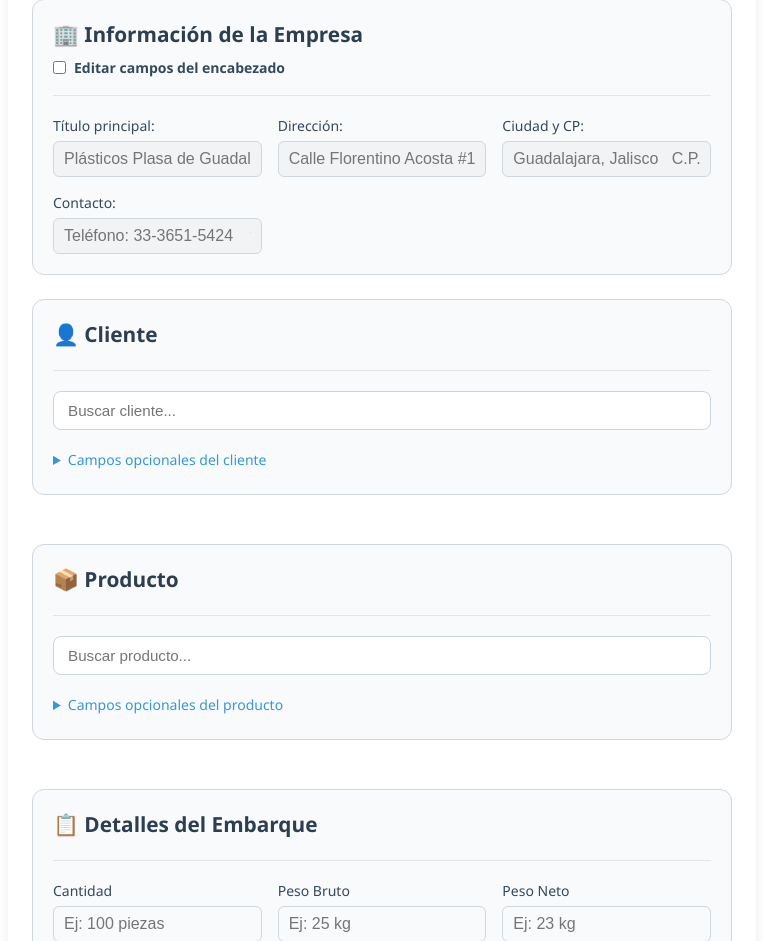
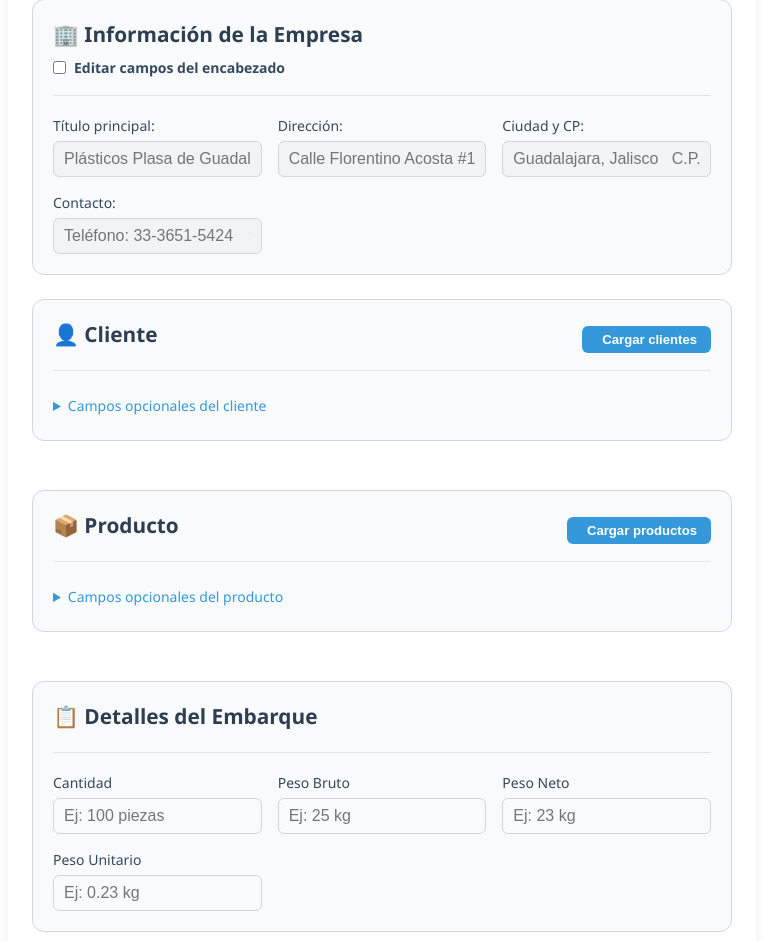
Before and after one commit to luisrlppg/produccion, a Flask app: page /etiquetas/ in a window 1280 px wide. Shown: the part 322-1263 px from the top of the page, without its empty margins (258-1021 px from the left). Run offline with Flask 3, Linux system fonts and the light colour scheme; the visitor is signed in with stand-in values (Sample User, id 1).

Commit message:
mejorando busqueda de clientes etiqueta

```diff
--- a/blueprints/labels/routes.py
+++ b/blueprints/labels/routes.py
@@ -28,6 +28,13 @@ odoo = OdooClient(
     username = os.getenv('ODOO_USERNAME', 'admin'),
     password = os.getenv('ODOO_PASSWORD', 'odooppg'),
 )
+
+# Pre-autenticar al cargar el módulo para evitar timeout en la primera request
+try:
+    _ = odoo._uid
+    logger.info('[Labels] Conexión Odoo establecida')
+except Exception as e:
+    logger.warning(f'[Labels] No se pudo pre-autenticar con Odoo: {e}')
 
 # ── Dimensiones etiqueta ───────────────────────────────────────────────────────
 ANCHO_PT = 200 * mm
@@ -237,8 +244,9 @@ def label():
 @reports_login_required
 def search_clientes():
     q = request.args.get('q', '').strip()
-    if len(q) < 2:
-        return jsonify([])
+    # Sin query → devuelve todos (hasta 200) para la lista inicial
+    if not q:
+        return jsonify(odoo.search_partners('', limit=200))
     return jsonify(odoo.search_partners(q))
 
 
@@ -246,6 +254,6 @@ def search_clientes():
 @reports_login_required
 def search_productos():
     q = request.args.get('q', '').strip()
-    if len(q) < 2:
-        return jsonify([])
+    if not q:
+        return jsonify(odoo.search_products('', limit=200))
     return jsonify(odoo.search_products(q))
--- a/templates/labels/label.html
+++ b/templates/labels/label.html
@@ -21,22 +21,22 @@
       </div>
       <div class="input-grid">
         <div class="input-group">
-          <label for="header_text">Título principal:</label>
+          <label>Título principal:</label>
           <input type="text" id="header_text" name="header_text"
                  placeholder="Plásticos Plasa de Guadalajara S.A. de C.V." disabled>
         </div>
         <div class="input-group">
-          <label for="empresa_direccion">Dirección:</label>
+          <label>Dirección:</label>
           <input type="text" id="empresa_direccion" name="empresa_direccion"
                  placeholder="Calle Florentino Acosta #1090" disabled>
         </div>
         <div class="input-group">
-          <label for="empresa_ciudad">Ciudad y CP:</label>
+          <label>Ciudad y CP:</label>
           <input type="text" id="empresa_ciudad" name="empresa_ciudad"
                  placeholder="Guadalajara, Jalisco   C.P.44329" disabled>
         </div>
         <div class="input-group">
-          <label for="empresa_contacto">Contacto:</label>
+          <label>Contacto:</label>
           <input type="text" id="empresa_contacto" name="empresa_contacto"
                  placeholder="Teléfono: 33-3651-5424    www.plasticosplasa.com" disabled>
         </div>
@@ -45,18 +45,30 @@
 
     <div class="form-sections">
 
-      <!-- Cliente -->
+      <!-- ── Cliente ─────────────────────────────────────────────────────── -->
       <div class="form-card">
-        <div class="card-header"><h3>👤 Cliente</h3></div>
-        <div class="search-container">
-          <input type="text" id="cliente_search" placeholder="Buscar cliente..."
-                 autocomplete="off" class="search-input" required>
-          <select name="cliente" id="cliente" required style="display:none;">
-            <option value="">-- Seleccionar Cliente --</option>
-          </select>
-          <div id="cliente_results" class="search-results"></div>
-          <div id="cliente_selected" class="selected-item" style="display:none;"></div>
+        <div class="card-header" style="display:flex; align-items:center; justify-content:space-between; flex-wrap:wrap; gap:8px;">
+          <h3>👤 Cliente</h3>
+          <button type="button" class="load-btn" id="loadClientesBtn"
+                  onclick="loadList('clientes')">
+            <i class="fas fa-download"></i> Cargar clientes
+          </button>
         </div>
+
+        <!-- Seleccionado -->
+        <div id="cliente_selected" class="selected-item" style="display:none; margin-bottom:10px;"></div>
+        <input type="hidden" name="cliente" id="cliente" required>
+
+        <!-- Buscador + lista (ocultos hasta cargar) -->
+        <div id="clientes_panel" style="display:none;">
+          <input type="text" id="cliente_search" class="search-input"
+                 placeholder="Filtrar clientes…" oninput="filterList('clientes')">
+          <div id="clientes_list" class="scroll-list"></div>
+        </div>
+        <div id="clientes_loading" class="list-loading" style="display:none;">
+          <i class="fas fa-spinner fa-spin"></i> Cargando…
+        </div>
+
         <div class="optional-fields" style="margin-top:15px;">
           <details>
             <summary>Campos opcionales del cliente</summary>
@@ -82,18 +94,30 @@
         </div>
       </div>
 
-      <!-- Producto -->
+      <!-- ── Producto ─────────────────────────────────────────────────────── -->
       <div class="form-card">
-        <div class="card-header"><h3>📦 Producto</h3></div>
-        <div class="search-container">
-          <input type="text" id="producto_search" placeholder="Buscar producto..."
-                 autocomplete="off" class="search-input" required>
-          <select name="producto" id="producto" required style="display:none;">
-            <option value="">-- Seleccionar Producto --</option>
-          </select>
-          <div id="producto_results" class="search-results"></div>
-          <div id="producto_selected" class="selected-item" style="display:none;"></div>
+        <div class="card-header" style="display:flex; align-items:center; justify-content:space-between; flex-wrap:wrap; gap:8px;">
+          <h3>📦 Producto</h3>
+          <button type="button" class="load-btn" id="loadProductosBtn"
+                  onclick="loadList('productos')">
+            <i class="fas fa-download"></i> Cargar productos
+          </button>
         </div>
+
+        <!-- Seleccionado -->
+        <div id="producto_selected" class="selected-item" style="display:none; margin-bottom:10px;"></div>
+        <input type="hidden" name="producto" id="producto" required>
+
+        <!-- Buscador + lista -->
+        <div id="productos_panel" style="display:none;">
+          <input type="text" id="producto_search" class="search-input"
+                 placeholder="Filtrar productos…" oninput="filterList('productos')">
+          <div id="productos_list" class="scroll-list"></div>
+        </div>
+        <div id="productos_loading" class="list-loading" style="display:none;">
+          <i class="fas fa-spinner fa-spin"></i> Cargando…
+        </div>
+
         <div class="optional-fields" style="margin-top:15px;">
           <details>
             <summary>Campos opcionales del producto</summary>
@@ -111,7 +135,7 @@
         </div>
       </div>
 
-      <!-- Embarque -->
+      <!-- ── Embarque ──────────────────────────────────────────────────────── -->
       <div class="form-card">
         <div class="card-header"><h3>📋 Detalles del Embarque</h3></div>
         <div class="input-grid">
@@ -155,70 +179,181 @@
   </form>
 </div>
 
+<style>
+.load-btn {
+    background: #3498db; color: #fff; border: none; border-radius: 6px;
+    padding: 6px 14px; font-size: .82rem; font-weight: 600; cursor: pointer;
+    display: inline-flex; align-items: center; gap: 6px; transition: background .15s;
+}
+.load-btn:hover { background: #217dbb; }
+.load-btn:disabled { background: #90caf9; cursor: default; }
+
+.scroll-list {
+    margin-top: 8px;
+    max-height: 220px;
+    overflow-y: auto;
+    border: 1px solid #d0d7de;
+    border-radius: 6px;
+    background: #fff;
+}
+.scroll-list-item {
+    padding: 8px 12px;
+    cursor: pointer;
+    border-bottom: 1px solid #f0f0f0;
+    font-size: .88rem;
+    transition: background .12s;
+}
+.scroll-list-item:last-child { border-bottom: none; }
+.scroll-list-item:hover { background: #eef3ff; }
+.scroll-list-item.hidden { display: none; }
+
+.list-loading {
+    padding: 10px 0;
+    color: #718096;
+    font-size: .88rem;
+}
+</style>
+
 <script>
-function toggleHeaderFields() {
-  const checked = document.getElementById('edit_header').checked;
-  ['header_text','empresa_direccion','empresa_ciudad','empresa_contacto'].forEach(id => {
-    const el = document.getElementById(id);
-    el.disabled = !checked;
-    if (!checked) el.value = '';
-  });
+// Cache local — se llena una sola vez por tipo al presionar el botón
+const _cache = { clientes: null, productos: null };
+
+const URLS = {
+    clientes:  '{{ url_for("labels.search_clientes") }}',
+    productos: '{{ url_for("labels.search_productos") }}',
+};
+
+// Mapeo de tipo → IDs del DOM
+const IDS = {
+    clientes:  { panel: 'clientes_panel', list: 'clientes_list', search: 'cliente_search',
+                 loading: 'clientes_loading', hidden: 'cliente', selected: 'cliente_selected',
+                 btn: 'loadClientesBtn' },
+    productos: { panel: 'productos_panel', list: 'productos_list', search: 'producto_search',
+                 loading: 'productos_loading', hidden: 'producto', selected: 'producto_selected',
+                 btn: 'loadProductosBtn' },
+};
+
+function loadList(type) {
+    const ids = IDS[type];
+    if (_cache[type]) {
+        document.getElementById(ids.panel).style.display = '';
+        return;
+    }
+
+    const btn     = document.getElementById(ids.btn);
+    const loading = document.getElementById(ids.loading);
+    btn.disabled  = true;
+    btn.innerHTML = '<i class="fas fa-spinner fa-spin"></i> Cargando…';
+    loading.style.display = '';
+
+    fetch(URLS[type])
+        .then(r => {
+            if (!r.ok) throw new Error(`HTTP ${r.status}`);
+            return r.json();
+        })
+        .then(data => {
+            if (!Array.isArray(data)) throw new Error('Respuesta inesperada: ' + JSON.stringify(data));
+            _cache[type] = data;
+            renderList(type, data);
+            document.getElementById(ids.panel).style.display = '';
+            loading.style.display = 'none';
+            btn.style.display = 'none';  // ocultar hasta recargar página
+        })
+        .catch(err => {
+            console.error('[Labels] Error cargando', type, err);
+            loading.style.display = 'none';
+            btn.innerHTML = '<i class="fas fa-exclamation-triangle"></i> Error — reintentar';
+            btn.disabled  = false;
+        });
 }
 
-function setupSearch(searchId, resultsId, selectId, selectedId, url) {
-  const search   = document.getElementById(searchId);
-  const results  = document.getElementById(resultsId);
-  const select   = document.getElementById(selectId);
-  const selected = document.getElementById(selectedId);
-  let timeout;
+function _startReloadCountdown(type) {
+    const ids = IDS[type];
+    const btn = document.getElementById(ids.btn);
+    const end = _fetchedAt[type] + CACHE_TTL_MS;
 
-  search.addEventListener('input', function () {
-    clearTimeout(timeout);
-    const q = this.value.trim();
-    if (q.length < 2) { results.innerHTML = ''; results.style.display = 'none'; return; }
-    timeout = setTimeout(() => {
-      fetch(`${url}?q=${encodeURIComponent(q)}`)
-        .then(r => r.json())
-        .then(data => {
-          results.innerHTML = '';
-          if (!data.length) { results.style.display = 'none'; return; }
-          results.style.display = 'block';
-          data.forEach(item => {
-            const div = document.createElement('div');
-            div.className = 'search-item';
-            div.textContent = item.name || item.display_name;
-            div.onclick = () => {
-              const name = item.name || item.display_name;
-              search.style.display = 'none';
-              selected.innerHTML = `<span class="selected-name">${name}</span>
-                <button type="button" class="clear-btn" onclick="clearSel('${searchId}')">×</button>`;
-              selected.style.display = 'flex';
-              select.innerHTML = `<option value="${item.id}" selected>${name}</option>`;
-              results.innerHTML = ''; results.style.display = 'none';
-            };
-            results.appendChild(div);
-          });
-        });
-    }, 300);
-  });
+    btn.disabled = true;
+
+    const interval = setInterval(() => {
+        const remaining = Math.ceil((end - Date.now()) / 1000);
+        if (remaining <= 0) {
+            clearInterval(interval);
+            btn.innerHTML = '<i class="fas fa-sync-alt"></i> Recargar';
+            btn.disabled  = false;
+            btn.onclick   = () => reloadList(type);
+        } else {
+            const m = Math.floor(remaining / 60);
+            const s = String(remaining % 60).padStart(2, '0');
+            btn.innerHTML = `<i class="fas fa-clock"></i> Recargar en ${m}:${s}`;
+        }
+    }, 1000);
 }
 
-function clearSel(searchId) {
-  const search   = document.getElementById(searchId);
-  const selected = document.getElementById(searchId.replace('_search', '_selected'));
-  const select   = document.getElementById(searchId.replace('_search', ''));
-  search.style.display = 'block'; search.value = '';
-  selected.style.display = 'none';
-  select.innerHTML = '<option value="">-- Seleccionar --</option>';
-  search.focus();
+function reloadList(type) {
+    const ids = IDS[type];
+    _cache[type] = null;
+    document.getElementById(ids.panel).style.display    = 'none';
+    document.getElementById(ids.search).value           = '';
+    document.getElementById(ids.hidden).value           = '';
+    document.getElementById(ids.selected).style.display = 'none';
+    const btn   = document.getElementById(ids.btn);
+    btn.style.display = '';
+    btn.onclick = () => loadList(type);
+    loadList(type);
 }
 
-document.addEventListener('DOMContentLoaded', () => {
-  setupSearch('cliente_search',  'cliente_results',  'cliente',  'cliente_selected',
-              '{{ url_for("labels.search_clientes") }}');
-  setupSearch('producto_search', 'producto_results', 'producto', 'producto_selected',
-              '{{ url_for("labels.search_productos") }}');
-  toggleHeaderFields();
-});
+function renderList(type, items) {
+    const container = document.getElementById(`${type}_list`);
+    container.innerHTML = '';
+    items.forEach(item => {
+        const label = (item.name || item.display_name || '').trim();
+        if (!label) return;  // saltar registros sin nombre
+        const div = document.createElement('div');
+        div.className = 'scroll-list-item';
+        div.textContent = label;
+        div.dataset.label = label.toLowerCase();
+        div.onclick = () => selectItem(type, item.id, label);
+        container.appendChild(div);
+    });
+}
+
+function filterList(type) {
+    const q = document.getElementById(IDS[type].search).value.toLowerCase();
+    document.querySelectorAll(`#${IDS[type].list} .scroll-list-item`).forEach(el => {
+        el.classList.toggle('hidden', q && !el.dataset.label.includes(q));
+    });
+}
+
+function selectItem(type, id, label) {
+    const ids = IDS[type];
+    document.getElementById(ids.hidden).value           = id;
+    document.getElementById(ids.selected).innerHTML     = `
+        <span class="selected-name">${label}</span>
+        <button type="button" class="clear-btn" onclick="clearSel('${type}')">×</button>`;
+    document.getElementById(ids.selected).style.display = 'flex';
+    document.getElementById(ids.panel).style.display    = 'none';
+    document.getElementById(ids.search).value           = '';
+    document.querySelectorAll(`#${ids.list} .scroll-list-item`).forEach(el => {
+        el.classList.remove('hidden');
+    });
+}
+
+function clearSel(type) {
+    const ids = IDS[type];
+    document.getElementById(ids.hidden).value           = '';
+    document.getElementById(ids.selected).style.display = 'none';
+    if (_cache[type]) document.getElementById(ids.panel).style.display = '';
+}
+
+function toggleHeaderFields() {
+    const checked = document.getElementById('edit_header').checked;
+    ['header_text','empresa_direccion','empresa_ciudad','empresa_contacto'].forEach(id => {
+        const el = document.getElementById(id);
+        el.disabled = !checked;
+        if (!checked) el.value = '';
+    });
+}
+
+document.addEventListener('DOMContentLoaded', toggleHeaderFields);
 </script>
 {% endblock %}
```
Also changed, not shown: blueprints/labels/odoo_client.py (+32 -9 lines).
